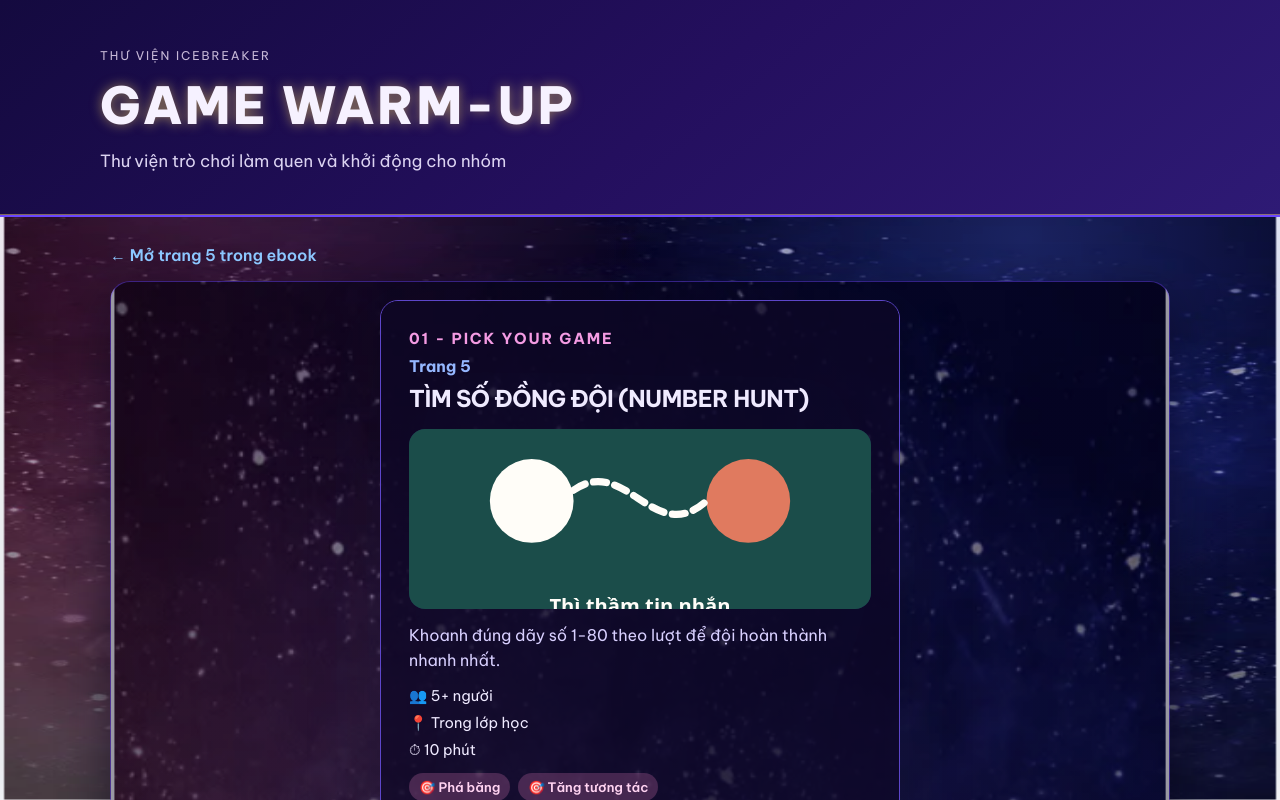
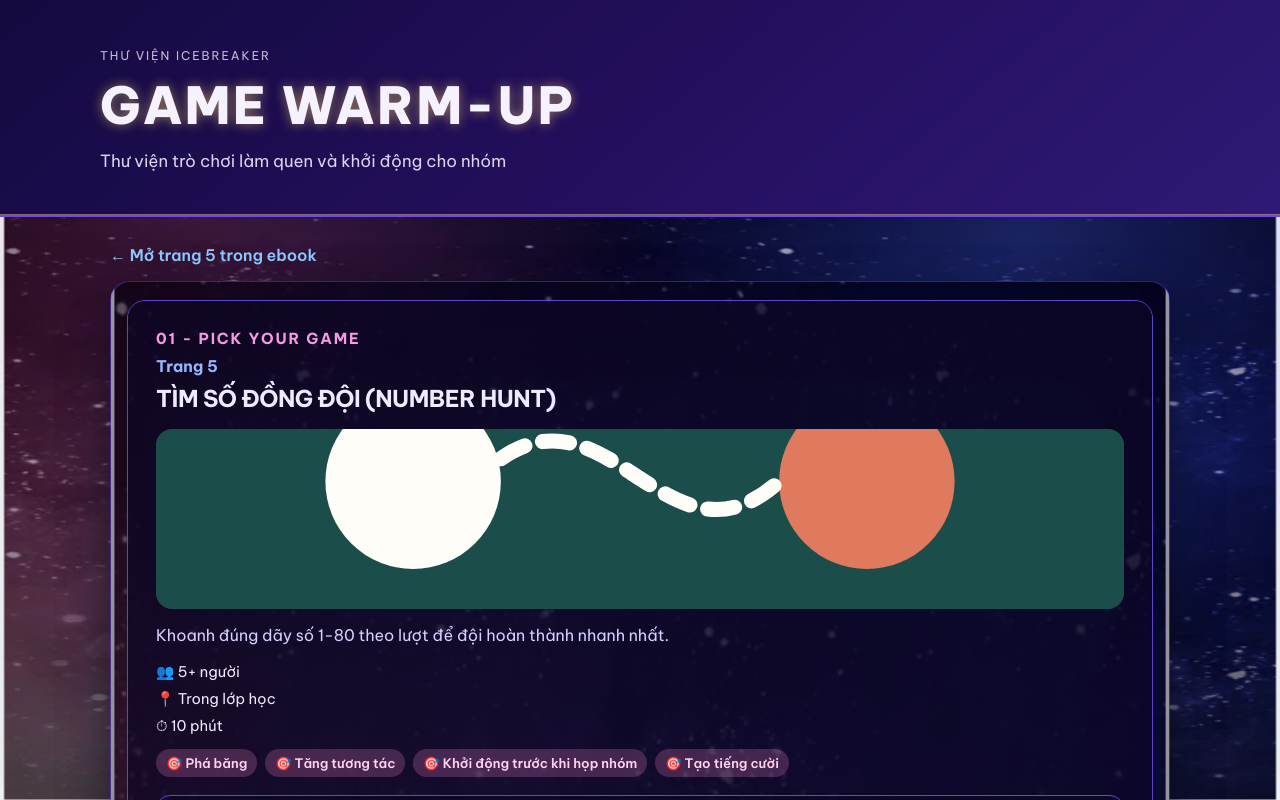
Before and after one commit to Thanh2004-coder/icebreaker-library-ebook, a React (Vite) app in the folder frontend/: page /games/1 in a window 1280 px wide. Shown: the top 800 px of the page. Built offline with nearby package versions, Linux system fonts and the light colour scheme.

Commit message:
Make single-page reader fill ebook area
Co-authored-by: Cursor <cursoragent@cursor.com>

```diff
--- a/frontend/src/styles.css
+++ b/frontend/src/styles.css
@@ -257,23 +257,23 @@ legend {
 }
 
 .ebook-reader-standalone {
-  max-width: 1080px;
+  max-width: none;
   margin: 0 auto;
 }
 
 .book-spread {
-  display: grid;
-  grid-template-columns: minmax(0, 520px);
-  max-width: 1080px;
-  margin: 0 auto;
+  display: block;
+  width: 100%;
+  max-width: none;
+  margin: 0;
   filter: drop-shadow(0 18px 40px rgba(28, 43, 42, 0.12));
-  justify-content: center;
 }
 
 .book-page {
   position: relative;
   background: rgba(14, 8, 39, 0.72);
   border: 1px solid var(--line);
+  width: 100%;
   min-height: 640px;
   max-height: 80vh;
   overflow: auto;
@@ -746,7 +746,8 @@ legend {
   .book-spread,
   .book-spread.single,
   .book-spread.cover-only {
-    grid-template-columns: minmax(0, 1fr);
+    display: block;
+    width: 100%;
   }
 
   .book-page,
```
